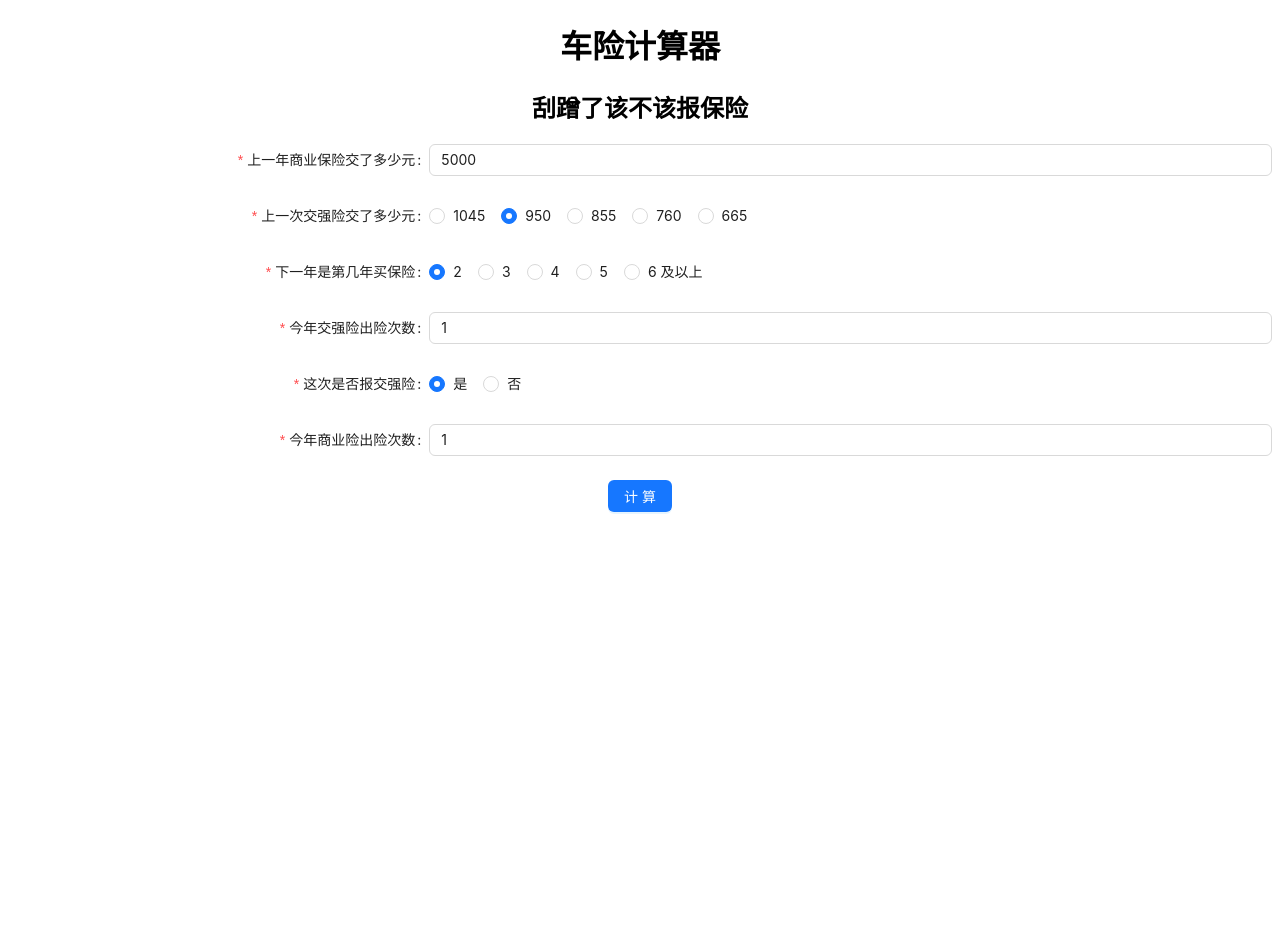
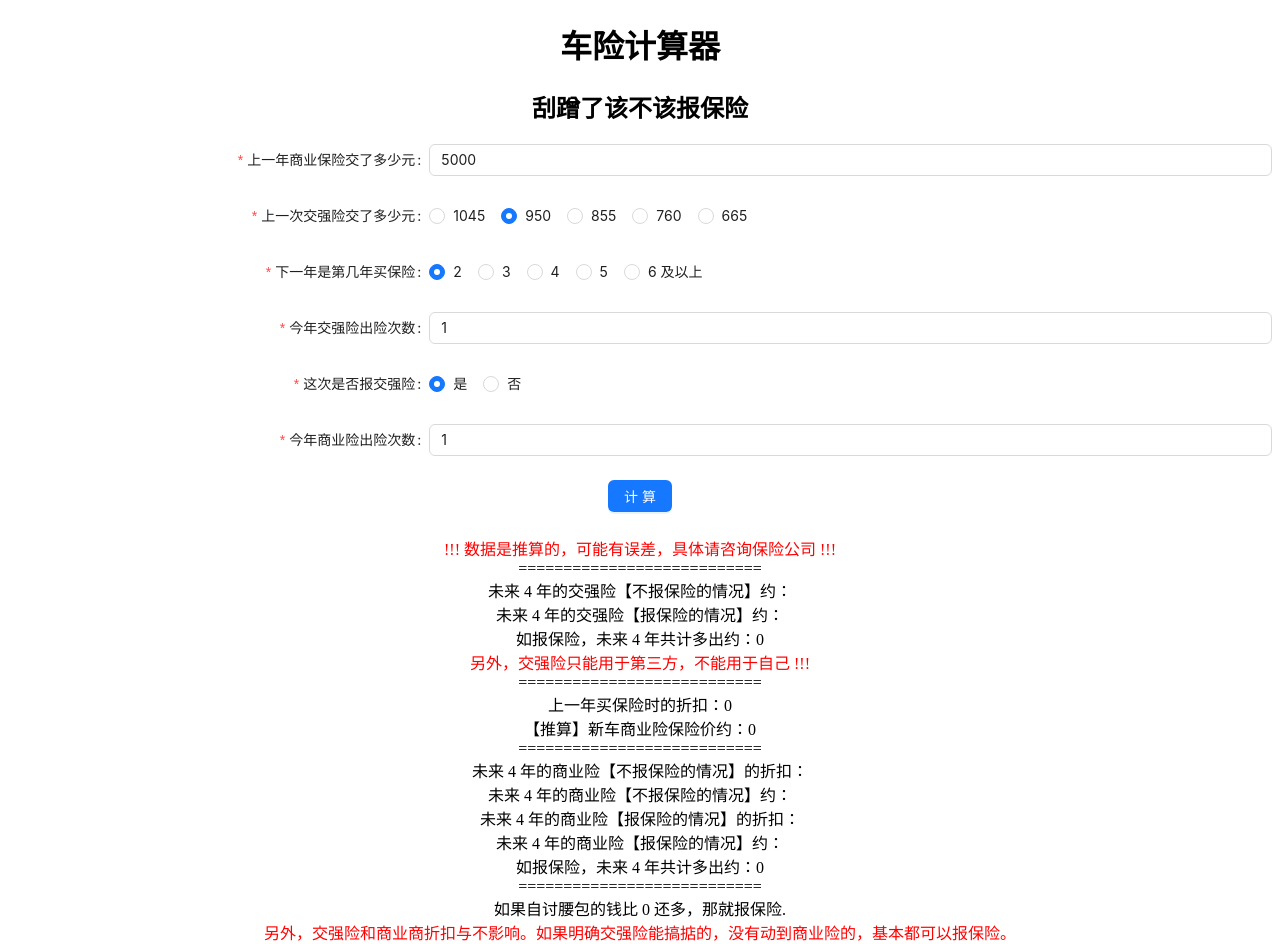
Before and after one commit to WingMrL/car-insurance, a React (Vite) app: page / in a window 1280 px wide. Before the commit the page ends 800 px from the top, so only its background shows below. Built offline with nearby package versions, Linux system fonts and the light colour scheme.

Commit message:
feat: update

```diff
--- a/src/App.css
+++ b/src/App.css
@@ -1,3 +1,7 @@
 h1, h2 {
   text-align: center;
 }
+
+.div {
+  text-align: center;
+}
--- a/src/App.tsx
+++ b/src/App.tsx
@@ -81,8 +81,10 @@ const computeBizCounts = (buyInsuranceCount: TBuyInsuranceCount, yearRiskCountLi
   const recent3YearRiskTimes = yearRiskCountList.slice(0, 3).reduce((t, n) => t + n);
   years.forEach((y, i) => {
     let key: string;
-    if (i === 3) {
-      key = recent3YearRiskTimes > 0 ? `3y0r` : `4y0r`;
+    if (counts[i - 1] === 0.6) {
+      key = `4y0r`;
+    } else if (i === 3) {
+      key = yearRiskCountList[0] > 0 ? `3y0r` : `4y0r`;
     } else if (recent3YearRiskTimes > 0) {
       const year = y > 3 ? 3 : y;
       const rangeTotalRiskTimes = yearRiskCountList.slice(0, len - i - 1).reduce((t, n) => t + n);;
@@ -97,6 +99,8 @@ const computeBizCounts = (buyInsuranceCount: TBuyInsuranceCount, yearRiskCountLi
   return counts;
 }
 
+const MAX_TIMES = 4;
+
 export default function App() {
   const [form] = Form.useForm<IFormValue>();
   const buyInsuranceCountString = Form.useWatch("buyInsuranceCount", form);
@@ -104,15 +108,19 @@ export default function App() {
   const buyInsuranceCountNum = Number(buyInsuranceCountString);
   const yearForceRiskCountNum = Number(yearForceRiskCountString);
 
+  const [lastYearCountState, setLastYearCountState] = React.useState<number>(0);
+
   const [oForcePays, setOForcePays] = React.useState<number[]>([]);
   const [nForcePays, setNForcePays] = React.useState<number[]>([]);
 
   const [oBizPays, setOBizPays] = React.useState<number[]>([]);
   const [nBizPays, setNBizPays] = React.useState<number[]>([]);
+  const [oBizCounts, setOBizCounts] = React.useState<number[]>([]);
+  const [nBizCounts, setNBizCounts] = React.useState<number[]>([]);
 
   const [firstYearBizPayComputed, setFirstYearBizPay] = React.useState<number>(0);
 
-  const [showResult, setShowResult] = React.useState<boolean>(false);
+  const [showResult, setShowResult] = React.useState<boolean>(true);
 
   const onFinish = (values: IFormValue) => {
     const {
@@ -134,9 +142,14 @@ export default function App() {
       setOForcePays([1045, 855, 760, 665]);
       setNForcePays([1045, 855, 760, 665]);
     } else if(yearForceRiskCount === 2) {
-      // 本来是 1 ，这次用了，肯定会用。如果本来是 2，这次不用，就比较蠢了
-      setOForcePays([950, 855, 760, 665]);
-      setNForcePays([1045, 855, 760, 665]);
+      if (isUseForce === '1') {
+        // 本来是 1 ，这次用了，肯定会用。如果本来是 2，这次不用，就比较蠢了
+        setOForcePays([950, 855, 760, 665]);
+        setNForcePays([1045, 855, 760, 665]);
+      } else {
+        setOForcePays([1045, 855, 760, 665]);
+        setNForcePays([1045, 855, 760, 665]);
+      }
     } else if (yearForceRiskCount === 1) {
       // 本来是 0 ，这次用了
       if (isUseForce === '1') {
@@ -168,27 +181,37 @@ export default function App() {
 
 
     // 商业险
-    const yearNRiskCountList = [yearRiskCount1, yearRiskCount2, yearRiskCount3, yearRiskCount4, yearRiskCount5];
-    const yearORiskCountList = [yearRiskCount1 === 0 ? 0 : yearRiskCount1 - 1, yearRiskCount2, yearRiskCount3, yearRiskCount4, yearRiskCount5];
+    const newYearRiskCount5 = yearRiskCount5 === 0 ? 0 : 1; // 只影响 0.5 折的情况
+    const yearNRiskCountList = [yearRiskCount1, yearRiskCount2, yearRiskCount3, yearRiskCount4, newYearRiskCount5];
+    const yearORiskCountList = [yearRiskCount1 === 0 ? 0 : yearRiskCount1 - 1, yearRiskCount2, yearRiskCount3, yearRiskCount4, newYearRiskCount5];
     // 新车首年商业保险的费用
     let firstYearBizPay: number;
     let riskCount_0Index = initNCDCountIndex + Number(buyInsuranceCount) - 2;
     let lastFewYearsRiskCount: number = 0;
     const START_INDEX = 1;
-    for (let i = START_INDEX; i < Number(buyInsuranceCount) - 2 + START_INDEX; i ++) {
-      lastFewYearsRiskCount += yearNRiskCountList[i];
+    const currentMaxTime = Number(buyInsuranceCount) - 2;
+    for (let i = START_INDEX; i <= currentMaxTime; i ++) {
+      if (currentMaxTime === MAX_TIMES && i === MAX_TIMES && lastFewYearsRiskCount > 0) {
+        // 如果 3 年内有出过险，就不用看第 4 年了
+        riskCount_0Index --;
+        break;
+      } else {
+        lastFewYearsRiskCount += yearNRiskCountList[i];
+      }
     }
     riskCount_0Index -= lastFewYearsRiskCount;
     const lastYearCountIndex = riskCount_0Index < 0 ? 0 : riskCount_0Index;
-    firstYearBizPay = Math.round(lastPayBiz / NCDCount[lastYearCountIndex]);
+    const lastYearCount = NCDCount[lastYearCountIndex];
+    setLastYearCountState(lastYearCount);
+    firstYearBizPay = Math.round(lastPayBiz / lastYearCount);
     setFirstYearBizPay(firstYearBizPay);
 
     const nextOCounts = computeBizCounts(buyInsuranceCount, yearORiskCountList);
+    setOBizCounts(nextOCounts);
     setOBizPays(nextOCounts.map(v => Math.round(v * firstYearBizPay)));
     const nextNCounts = computeBizCounts(buyInsuranceCount, yearNRiskCountList);
+    setNBizCounts(nextNCounts);
     setNBizPays(nextNCounts.map(v => Math.round(v * firstYearBizPay)));
-
-    setShowResult(true);
   };
 
   const deltaForcePay = nForcePays.map((v, i) => v - oForcePays[i]).reduce((t, n) => t + n, 0);
@@ -334,17 +357,21 @@ export default function App() {
       </Form>
       {
         showResult &&
-        <div>
+        <div style={{height: 389}}>
           <div className="div" style={{ color: 'red' }}>!!! 数据是推算的，可能有误差，具体请咨询保险公司 !!!</div>
           <div className="div">===========================</div>
-          <div className="div">未来 4 年的交强险【不报保险的情况】约：{oForcePays.join(',')}</div>
-          <div className="div">未来 4 年的交强险【报保险的情况】约：{nForcePays.join(',')}</div>
+          <div className="div">未来 4 年的交强险【不报保险的情况】约：{oForcePays.join(' | ')}</div>
+          <div className="div">未来 4 年的交强险【报保险的情况】约：{nForcePays.join(' | ')}</div>
           <div className="div">如报保险，未来 4 年共计多出约：{deltaForcePay}</div>
           <div className="div" style={{ color: 'red' }}>另外，交强险只能用于第三方，不能用于自己 !!!</div>
           <div className="div">===========================</div>
+          <div className="div">上一年买保险时的折扣：{lastYearCountState}</div>
           <div className="div">【推算】新车商业险保险价约：{firstYearBizPayComputed}</div>
-          <div className="div">未来 4 年的商业险【不报保险的情况】约：{oBizPays.join(',')}</div>
-          <div className="div">未来 4 年的商业险【报保险的情况】约：{nBizPays.join(',')}</div>
+          <div className="div">===========================</div>
+          <div className="div">未来 4 年的商业险【不报保险的情况】的折扣：{oBizCounts.join(' | ')}</div>
+          <div className="div">未来 4 年的商业险【不报保险的情况】约：{oBizPays.join(' | ')}</div>
+          <div className="div">未来 4 年的商业险【报保险的情况】的折扣：{nBizCounts.join(' | ')}</div>
+          <div className="div">未来 4 年的商业险【报保险的情况】约：{nBizPays.join(' | ')}</div>
           <div className="div">如报保险，未来 4 年共计多出约：{deltaBizPay}</div>
           <div className="div">===========================</div>
           <div className="div">如果自讨腰包的钱比 { deltaBizPay + deltaForcePay } 还多，那就报保险.</div>
```
